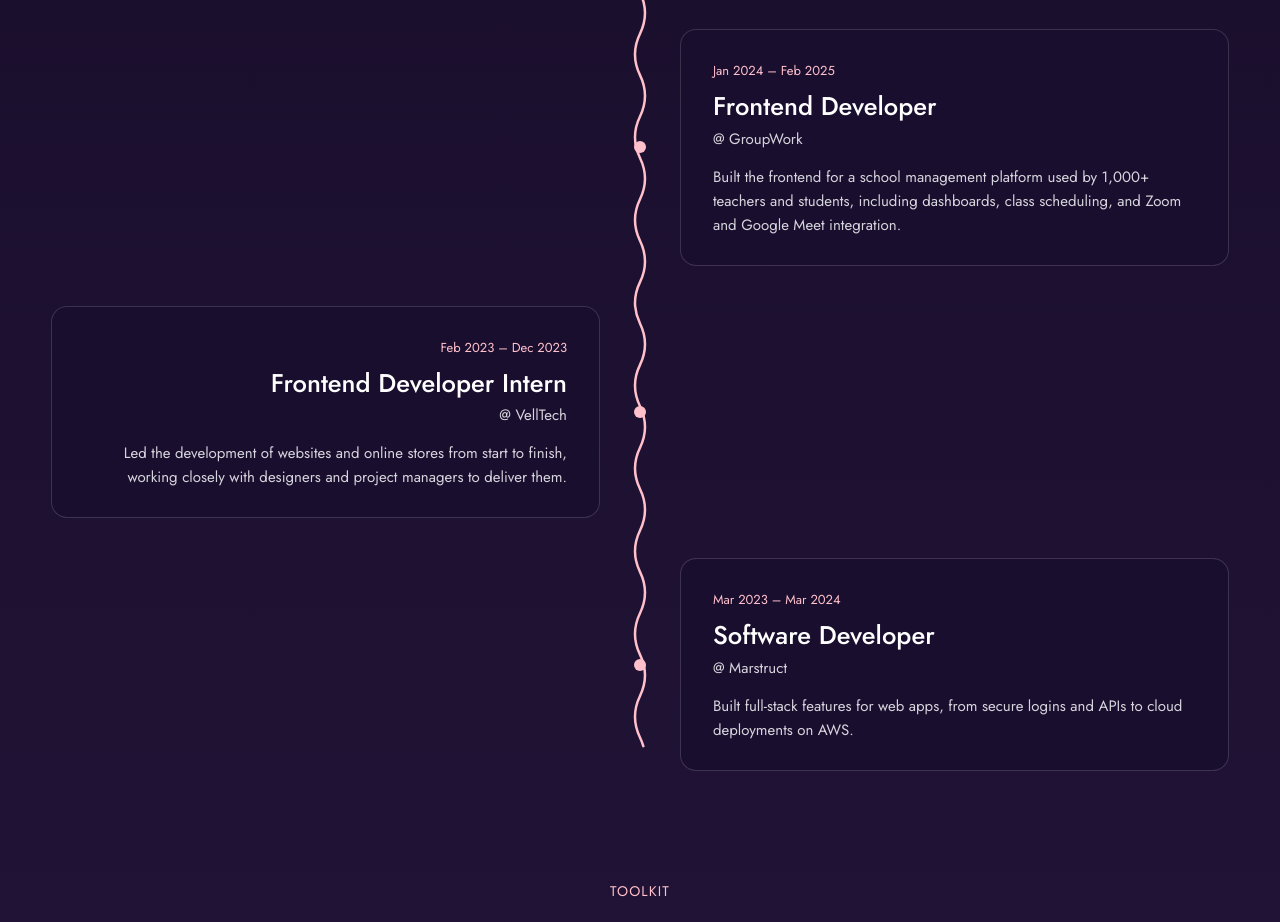
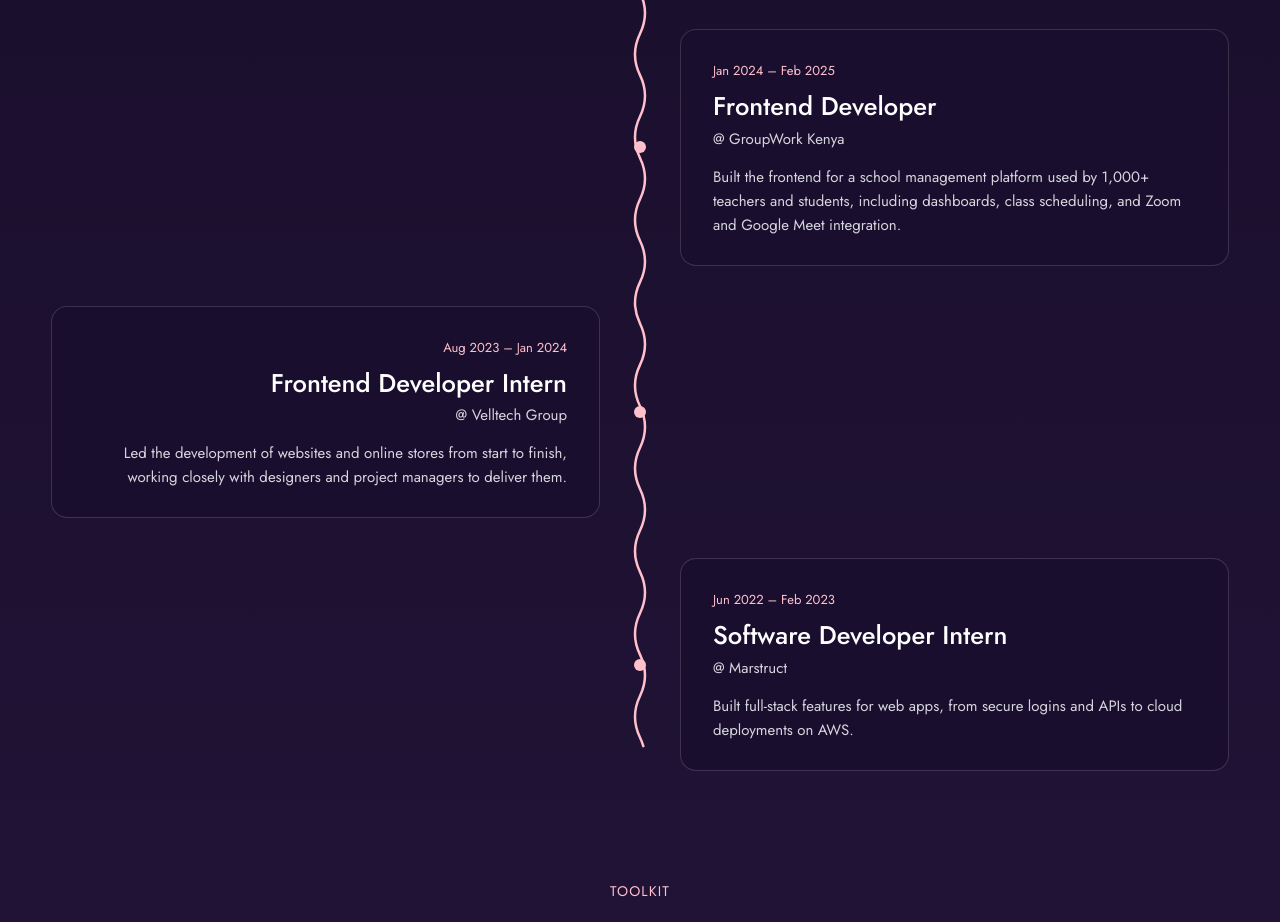
Before and after one commit to SylviaKemo/sly-portfolio, a Next.js app: page / in a window 1280 px wide. Shown: the part 1980-2902 px from the top of the page. Built offline with nearby package versions, Linux system fonts and the light colour scheme.

Commit message:
fix: correct journey dates, roles and company names
Co-Authored-By: Claude Opus 5.5 <noreply@anthropic.com>

```diff
--- a/data/experience.ts
+++ b/data/experience.ts
@@ -25,20 +25,20 @@ export const experience: Experience[] = [
   {
     period: "Jan 2024 – Feb 2025",
     role: "Frontend Developer",
-    company: "GroupWork",
+    company: "GroupWork Kenya",
     description:
       "Built the frontend for a school management platform used by 1,000+ teachers and students, including dashboards, class scheduling, and Zoom and Google Meet integration.",
   },
   {
-    period: "Feb 2023 – Dec 2023",
+    period: "Aug 2023 – Jan 2024",
     role: "Frontend Developer Intern",
-    company: "VellTech",
+    company: "Velltech Group",
     description:
       "Led the development of websites and online stores from start to finish, working closely with designers and project managers to deliver them.",
   },
   {
-    period: "Mar 2023 – Mar 2024",
-    role: "Software Developer",
+    period: "Jun 2022 – Feb 2023",
+    role: "Software Developer Intern",
     company: "Marstruct",
     description:
       "Built full-stack features for web apps, from secure logins and APIs to cloud deployments on AWS.",
```
